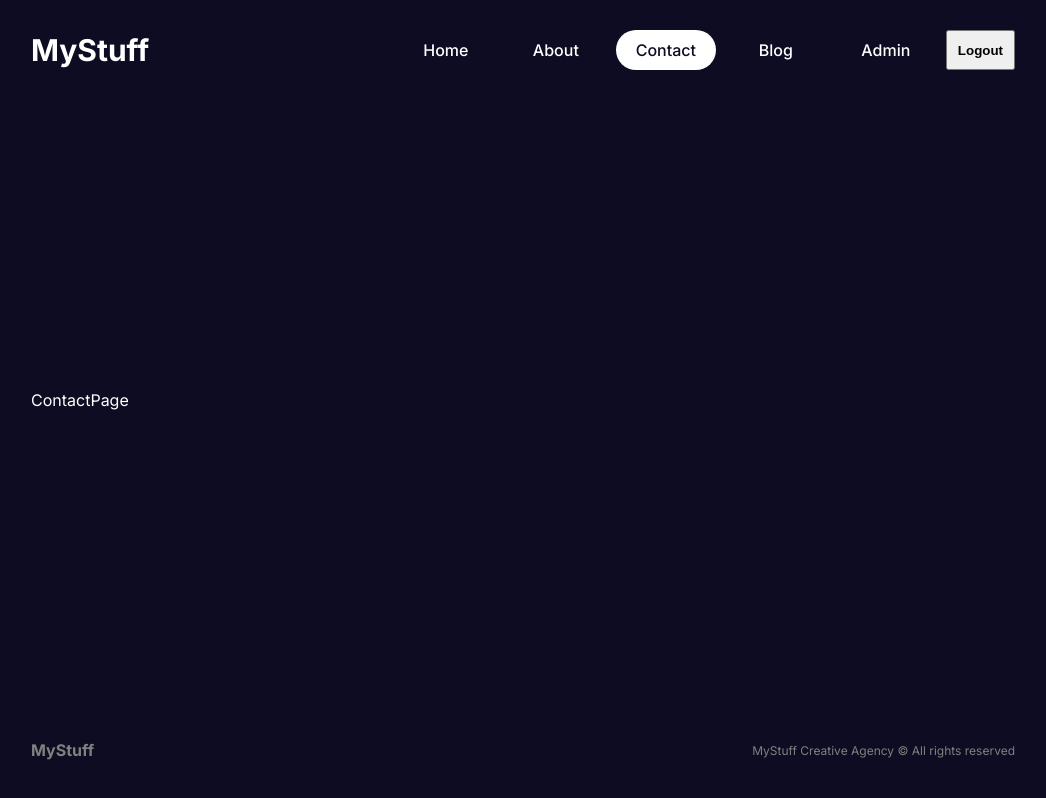
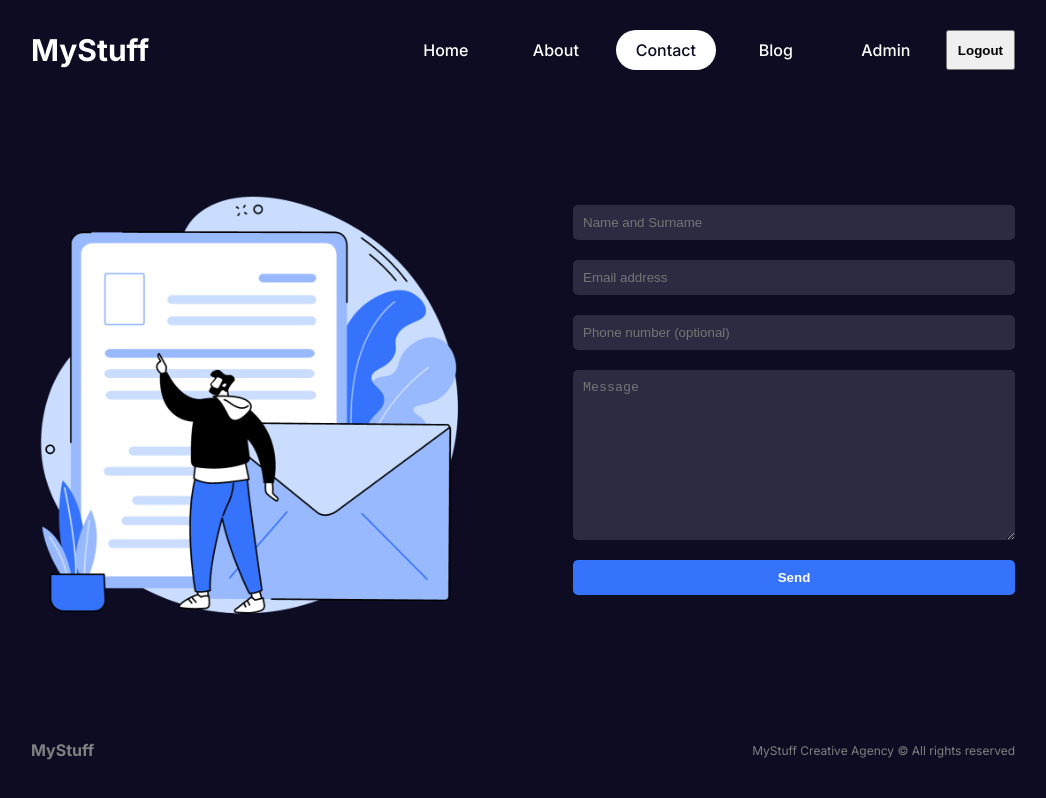
Before and after one commit to faisalabdulkadir/agency, a Next.js app: page /contact in a window 1280 px wide. Shown: the whole page, without its empty margins (117-1163 px from the left). Built offline with nearby package versions, Linux system fonts and the light colour scheme.

Commit message:
created the contact page

```diff
--- a/src/app/contact/page.jsx
+++ b/src/app/contact/page.jsx
@@ -1,5 +1,23 @@
+import Image from "next/image";
+import styles from "./contact.module.css";
+
 const ContactPage = () => {
-  return <div>ContactPage</div>;
+  return (
+    <div className={styles.container}>
+      <div className={styles.imgContainer}>
+        <Image src="/contact.png" fill className={styles.img} alt="" />
+      </div>
+      <div className={styles.formContainer}>
+        <form action="" className={styles.form}>
+          <input type="text" placeholder="Name and Surname" />
+          <input type="email" placeholder="Email address" />
+          <input type="text" placeholder="Phone number (optional)" />
+          <textarea cols={30} rows={10} placeholder="Message"></textarea>
+          <button>Send</button>
+        </form>
+      </div>
+    </div>
+  );
 };
 
 export default ContactPage;
```
